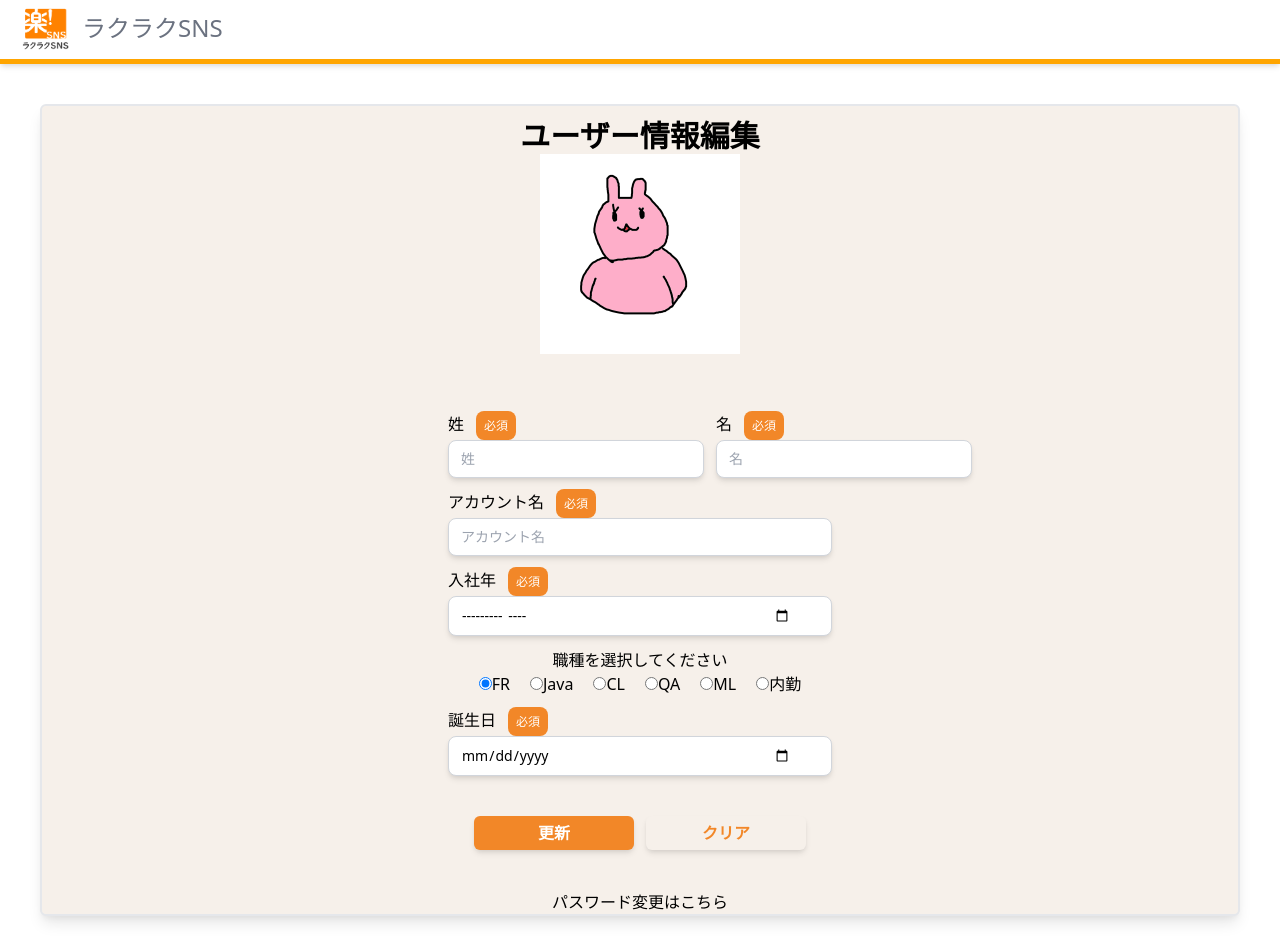
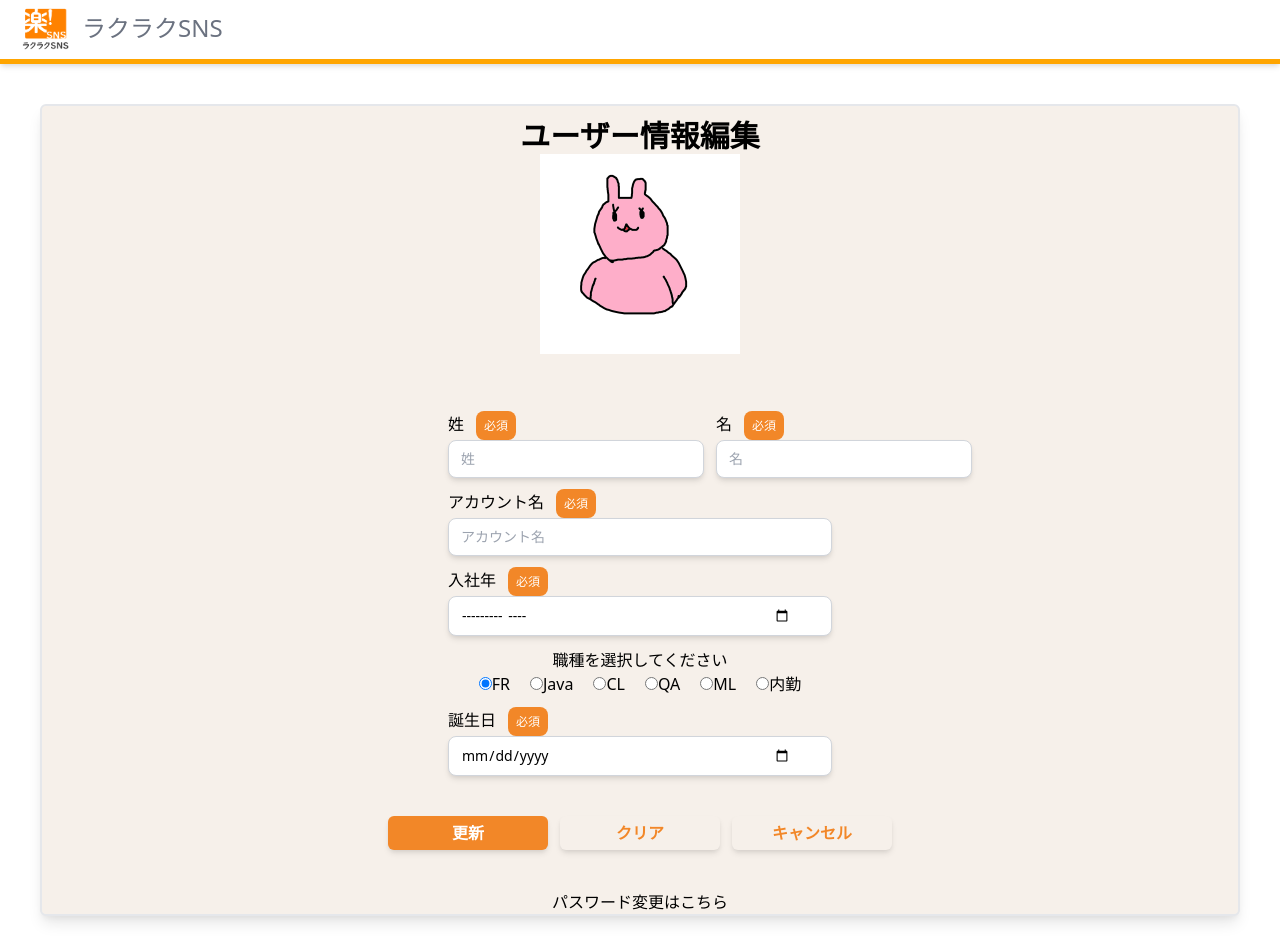
Before and after one commit to suzu1997/rakus-sns-app, a Next.js app: page /user/edit in a window 1280 px wide. Shown: the top 952 px of the page. Built offline with nearby package versions, Linux system fonts and the light colour scheme.

Commit message:
画面遷移先変更

```diff
--- a/src/pages/user/edit.tsx
+++ b/src/pages/user/edit.tsx
@@ -105,14 +105,14 @@ const Edit: NextPage = () => {
   const onSubmit = (data: any) => {
     console.log(data);
     //更新完了でユーザ画面に戻る
-    router.push("/user");
+    router.back();
   };
 
   /**
    * キャンセルボタンを押した時に呼ばれる
    */
   const cancel = () => {
-    router.push("/user");
+    router.back();
   };
 
   return (
@@ -211,6 +211,13 @@ const Edit: NextPage = () => {
                   size="md"
                   onClick={reset}
                 />
+                <Button
+                  label="キャンセル"
+                  backgroundColor="#f6f0ea"
+                  color="#f28728"
+                  size="md"
+                  onClick={cancel}
+                />
               </div>
             </div>
           </form>
```
